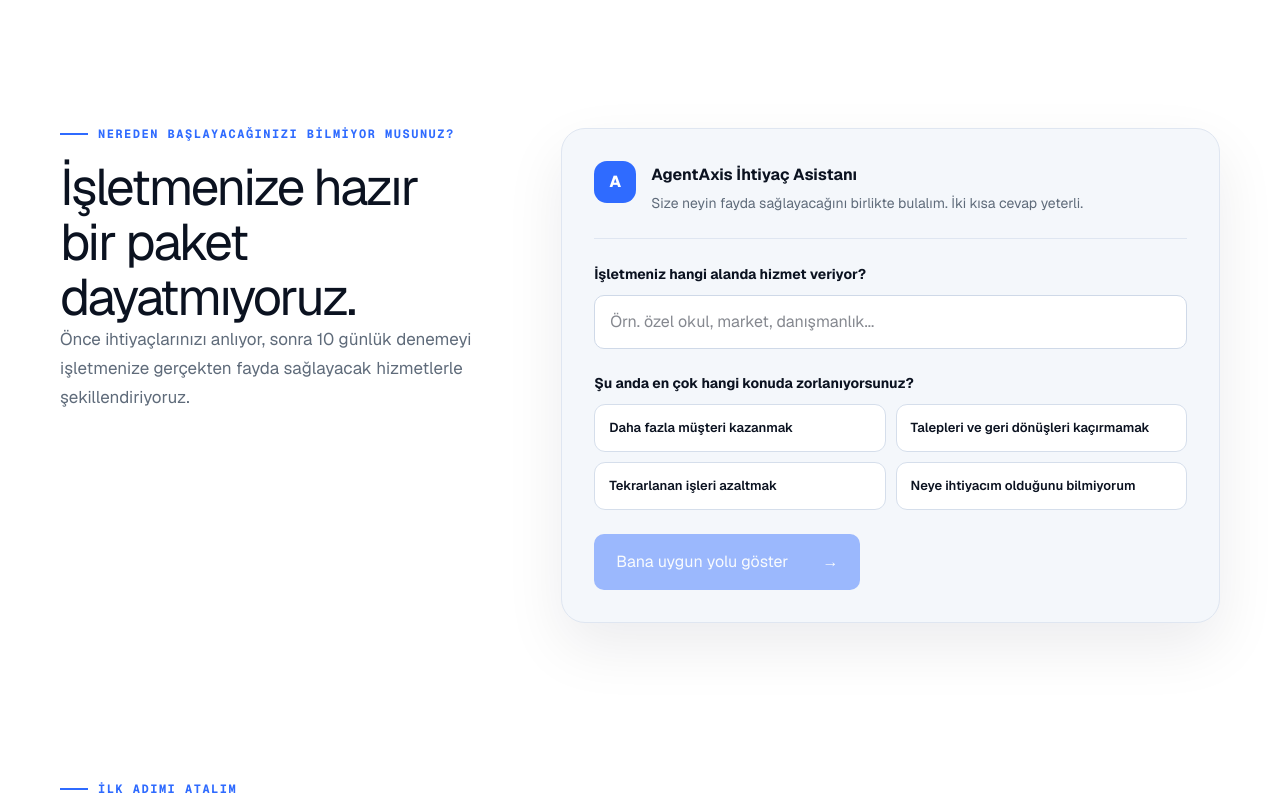
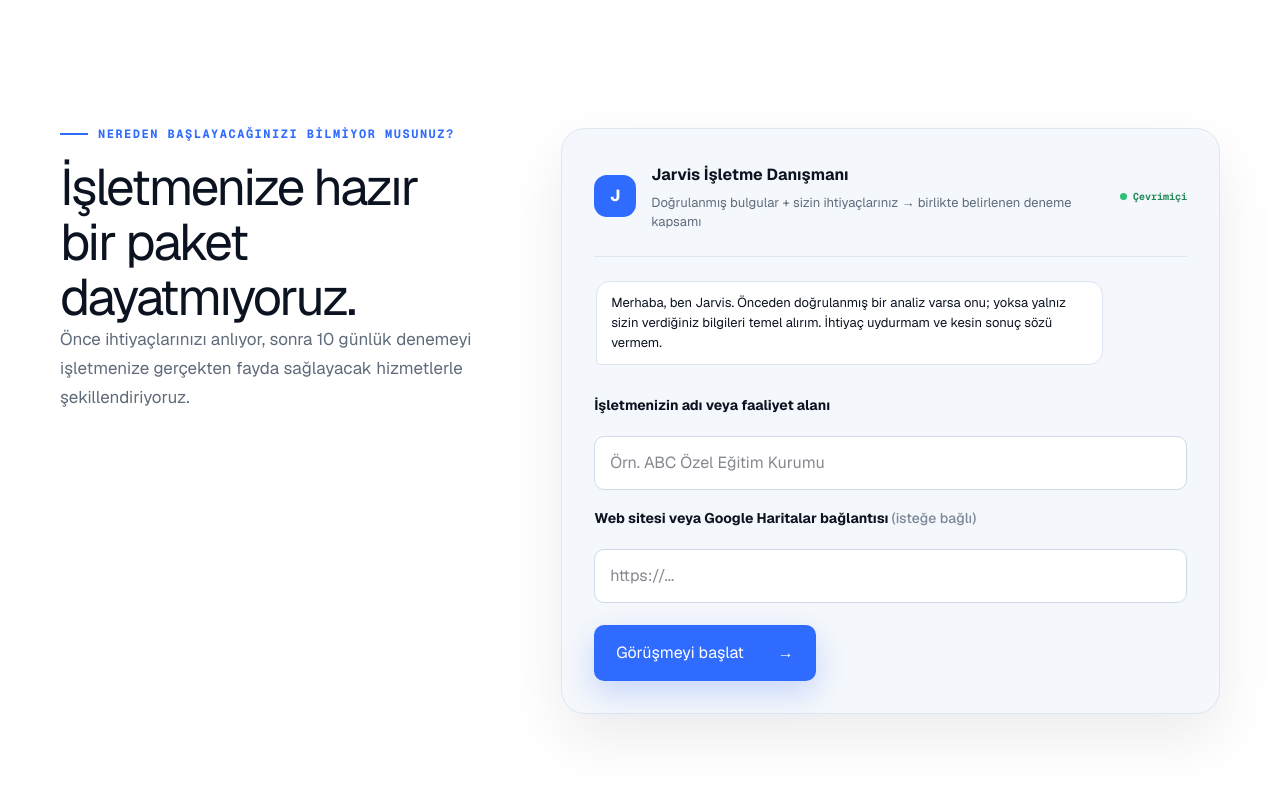
Before and after one commit to umutisbilen35-create/agentaxis-site, a Next.js app: page / in a window 1280 px wide. Shown: the part 2722-3520 px from the top of the page. Built offline with nearby package versions, Linux system fonts and the light colour scheme.

Commit message:
Build safe Jarvis consultation chat

```diff
--- a/app/NeedFinder.tsx
+++ b/app/NeedFinder.tsx
@@ -2,101 +2,147 @@
 
 import { useMemo, useState } from "react";
 
-const goals = [
-  { id: "customer", label: "Daha fazla müşteri kazanmak" },
-  { id: "follow", label: "Talepleri ve geri dönüşleri kaçırmamak" },
-  { id: "time", label: "Tekrarlanan işleri azaltmak" },
-  { id: "unknown", label: "Neye ihtiyacım olduğunu bilmiyorum" },
+type NeedId = "visibility" | "follow" | "automation" | "reactivation";
+type ChatItem = { role: "jarvis" | "user"; text: string };
+
+const needs: Array<{ id: NeedId; label: string }> = [
+  { id: "visibility", label: "Daha fazla müşteriye ulaşmak" },
+  { id: "follow", label: "Talepleri ve geri dönüşleri düzenlemek" },
+  { id: "automation", label: "Tekrarlanan işleri azaltmak" },
+  { id: "reactivation", label: "Eski müşterileri yeniden kazanmak" },
 ];
 
-const packages = {
-  customer: {
-    name: "Görünürlük Başlangıç Paketi",
-    text: "10 günlük denemede müşteri kaybettiğiniz noktaları bulur, ihtiyacınıza uygun görünürlük ve müşteri kazanma çalışmalarını birlikte yürütürüz.",
-    items: ["Dijital durum ve rakip analizi", "Müşteri kazanma fırsatları", "İhtiyaca göre 10 günlük uygulama"],
-  },
-  follow: {
-    name: "Müşteri Takip Paketi",
-    text: "10 günlük denemede gelen talepleri, geri dönüşleri ve müşteri takibini işletmenizin ihtiyacına göre düzenler ve çalıştırırız.",
-    items: ["Talep akışı analizi", "CRM ve takip düzeni", "Canlı kullanım, iyileştirme ve sonuç raporu"],
-  },
-  time: {
-    name: "Özel Otomasyon Paketi",
-    text: "Ekibinizin tekrar eden işlerini belirler, 10 gün içinde uygulanabilecek yararlı otomasyonları ihtiyacınıza göre kurup gerçek ortamda deneriz.",
-    items: ["İş akışı haritası", "Uygun otomasyonların kurulumu", "Test, ölçüm ve kullanım eğitimi"],
-  },
-  unknown: {
-    name: "Ücretsiz İhtiyaç Analizi",
-    text: "Kısa bir görüşmeyle mevcut düzeninizi inceler, 10 günlük denemede size gerçekten fayda sağlayacak hizmet kapsamını birlikte belirleriz.",
-    items: ["Kısa ihtiyaç görüşmesi", "Fayda ve öncelik tespiti", "Size özel deneme kapsamı"],
-  },
+const serviceMap: Record<NeedId, string[]> = {
+  visibility: ["Dijital durum ve rakip analizi", "Müşteri kazanma fırsatları", "Yerel görünürlük önerileri"],
+  follow: ["Talep ve geri dönüş düzeni", "Müşteri takip çalışma alanı", "Hatırlatma akışı"],
+  automation: ["Tekrarlanan işlerin haritası", "Uygun otomasyonların hazırlanması", "10 günlük kullanım ve iyileştirme"],
+  reactivation: ["Eski müşteri listesinin güvenli segmentasyonu", "İzin durumuna uygun geri kazanım planı", "Sonuç takibi"],
 };
+
+function jarvisReply(question: string) {
+  const q = question.toLocaleLowerCase("tr-TR");
+  if (/sms|whatsapp|mesaj/.test(q)) {
+    return "SMS veya WhatsApp zorunlu değildir. İsterseniz kendi sağlayıcınızı bağlayabilirsiniz. Bağlantı öncesinde kapsam, maliyet ve izinler açıkça gösterilir; şifrenizi istemeyiz.";
+  }
+  if (/fiyat|ücret|para|paket/.test(q)) {
+    return "10 günlük deneme ücretsizdir ve kendiliğinden ücretliye dönüşmez. Deneme sonunda yalnız kullandığınız hizmetlere göre açık bir aylık hizmet önerisi hazırlanır; kabul etmek zorunda değilsiniz.";
+  }
+  if (/güven|veri|şifre|kvkk|gizli/.test(q)) {
+    return "Önce herkese açık veriler ve sizin paylaştığınız bilgiler kullanılır. Gerekli olmayan erişim istenmez; parola alınmaz. Kişisel veri içeren bir çalışma varsa izin ve saklama koşulları başlamadan önce netleştirilir.";
+  }
+  if (/ne yap|nasıl|otomasyon|hizmet/.test(q)) {
+    return "Kesin öneri vermeden önce doğrulanmış işletme analizinizi ve sizin önceliklerinizi birlikte değerlendiririm. Gerçek ihtiyaç görmediğim bir hizmeti önermem; uygun olanları 10 günlük deneme kapsamına ekleriz.";
+  }
+  return "Bu konuda doğrulanmış işletme verisi olmadan kesin konuşmam doğru olmaz. Sorunuzu ön görüşme notuna ekleyebilirim; analiz tamamlandığında kanıta dayalı cevap ve uygun hizmet seçenekleri sunulur.";
+}
 
 export default function NeedFinder() {
   const [business, setBusiness] = useState("");
-  const [goal, setGoal] = useState<keyof typeof packages | "">("");
-  const [shown, setShown] = useState(false);
-  const result = goal ? packages[goal] : null;
+  const [website, setWebsite] = useState("");
+  const [selected, setSelected] = useState<NeedId[]>([]);
+  const [question, setQuestion] = useState("");
+  const [started, setStarted] = useState(false);
+  const [ready, setReady] = useState(false);
+  const [chat, setChat] = useState<ChatItem[]>([
+    { role: "jarvis", text: "Merhaba, ben Jarvis. Önceden doğrulanmış bir analiz varsa onu; yoksa yalnız sizin verdiğiniz bilgileri temel alırım. İhtiyaç uydurmam ve kesin sonuç sözü vermem." },
+  ]);
+
+  const services = useMemo(
+    () => Array.from(new Set(selected.flatMap((need) => serviceMap[need]))),
+    [selected],
+  );
+
   const mailHref = useMemo(() => {
-    const subject = encodeURIComponent("AgentAxis Labs ihtiyaç analizi");
+    const subject = encodeURIComponent("AgentAxis Labs — 10 günlük deneme görüşmesi");
+    const needsText = selected.map((id) => needs.find((item) => item.id === id)?.label).filter(Boolean).join(", ");
+    const questions = chat.filter((item) => item.role === "user").map((item) => item.text).join(" | ");
     const body = encodeURIComponent(
-      `Merhaba, işletme türüm: ${business || "Belirtilmedi"}. Önceliğim: ${goals.find((item) => item.id === goal)?.label || "Belirtilmedi"}. Kısa bir ihtiyaç analizi rica ediyorum.`,
+      `İşletme: ${business}\nWeb sitesi/harita: ${website || "Belirtilmedi"}\nİlgilenilen alanlar: ${needsText || "Görüşmede belirlenecek"}\nSorular/notlar: ${questions || "Yok"}\n\n10 günlük ücretsiz deneme için doğrulanmış analiz ve görüşme rica ediyorum.`,
     );
     return `mailto:umutisbilen35@gmail.com?subject=${subject}&body=${body}`;
-  }, [business, goal]);
+  }, [business, website, selected, chat]);
 
-  function submit(event: React.FormEvent) {
+  function start(event: React.FormEvent) {
     event.preventDefault();
-    if (goal) setShown(true);
+    if (!business.trim()) return;
+    setStarted(true);
+    setChat((items) => [
+      ...items,
+      { role: "user", text: `${business.trim()} için görüşmek istiyorum.${website.trim() ? ` Bağlantı: ${website.trim()}` : ""}` },
+      { role: "jarvis", text: "Teşekkür ederim. Birden fazla alan seçebilirsiniz. Seçimleriniz yalnız ön görüşme içindir; gerçek öneri doğrulanmış analizden sonra netleşir." },
+    ]);
+  }
+
+  function toggleNeed(id: NeedId) {
+    setSelected((items) => items.includes(id) ? items.filter((item) => item !== id) : [...items, id]);
+    setReady(false);
+  }
+
+  function buildScope() {
+    if (!selected.length) return;
+    setReady(true);
+    const labels = selected.map((id) => needs.find((item) => item.id === id)?.label).filter(Boolean).join(", ");
+    setChat((items) => [...items, { role: "user", text: labels }, { role: "jarvis", text: "Bu alanları birlikte değerlendirebiliriz. Aşağıda bir ön kapsam oluşturdum; işletme analizi bir ihtiyacı doğrulamazsa o hizmet çıkarılır, gerçek bir ihtiyaç bulunursa eklenebilir." }]);
+  }
+
+  function ask(event: React.FormEvent) {
+    event.preventDefault();
+    const clean = question.trim();
+    if (!clean) return;
+    setChat((items) => [...items, { role: "user", text: clean }, { role: "jarvis", text: jarvisReply(clean) }]);
+    setQuestion("");
   }
 
   return (
     <div className="needAssistant">
       <div className="chatIntro">
-        <span className="botDot" aria-hidden="true">A</span>
-        <div>
-          <strong>AgentAxis İhtiyaç Asistanı</strong>
-          <p>Size neyin fayda sağlayacağını birlikte bulalım. İki kısa cevap yeterli.</p>
-        </div>
+        <span className="botDot" aria-hidden="true">J</span>
+        <div><strong>Jarvis İşletme Danışmanı</strong><p>Doğrulanmış bulgular + sizin ihtiyaçlarınız → birlikte belirlenen deneme kapsamı</p></div>
+        <i>Çevrimiçi</i>
       </div>
 
-      <form onSubmit={submit}>
-        <label htmlFor="business">İşletmeniz hangi alanda hizmet veriyor?</label>
-        <input
-          id="business"
-          value={business}
-          onChange={(event) => setBusiness(event.target.value)}
-          placeholder="Örn. özel okul, market, danışmanlık..."
-        />
+      <div className="chatStream" aria-live="polite">
+        {chat.map((item, index) => <p className={item.role} key={`${item.role}-${index}`}>{item.text}</p>)}
+      </div>
 
-        <fieldset>
-          <legend>Şu anda en çok hangi konuda zorlanıyorsunuz?</legend>
+      {!started ? (
+        <form className="businessForm" onSubmit={start}>
+          <label htmlFor="business">İşletmenizin adı veya faaliyet alanı</label>
+          <input id="business" value={business} onChange={(e) => setBusiness(e.target.value)} placeholder="Örn. ABC Özel Eğitim Kurumu" required />
+          <label htmlFor="website">Web sitesi veya Google Haritalar bağlantısı <span>(isteğe bağlı)</span></label>
+          <input id="website" value={website} onChange={(e) => setWebsite(e.target.value)} placeholder="https://..." />
+          <button className="primary finderButton" type="submit">Görüşmeyi başlat <span>→</span></button>
+        </form>
+      ) : (
+        <>
+          <fieldset className="needChoices">
+            <legend>Görüşmek istediğiniz alanlar</legend>
             <div className="goalGrid">
-            {goals.map((item) => (
-              <label className={goal === item.id ? "selected" : ""} key={item.id}>
-                <input
-                  type="radio"
-                  name="goal"
-                  value={item.id}
-                  checked={goal === item.id}
-                  onChange={() => { setGoal(item.id as keyof typeof packages); setShown(false); }}
-                />
+              {needs.map((item) => (
+                <label className={selected.includes(item.id) ? "selected" : ""} key={item.id}>
+                  <input type="checkbox" checked={selected.includes(item.id)} onChange={() => toggleNeed(item.id)} />
                   {item.label}
                 </label>
               ))}
             </div>
+            <button className="primary finderButton" type="button" disabled={!selected.length} onClick={buildScope}>Ön kapsamı oluştur <span>→</span></button>
           </fieldset>
-        <button className="primary finderButton" type="submit" disabled={!goal}>Bana uygun yolu göster <span>→</span></button>
+
+          <form className="askForm" onSubmit={ask}>
+            <label htmlFor="question">Jarvis’e hizmetler, güvenlik veya deneme hakkında sorun</label>
+            <div><input id="question" value={question} onChange={(e) => setQuestion(e.target.value)} placeholder="Örn. SMS kullanmak zorunda mıyım?" /><button type="submit" disabled={!question.trim()} aria-label="Soruyu gönder">↑</button></div>
           </form>
+        </>
+      )}
 
-      {shown && result && (
+      {ready && (
         <div className="recommendation" aria-live="polite">
-          <small>SİZE UYGUN BAŞLANGIÇ</small>
-          <h3>{result.name}</h3>
-          <p>{result.text}</p>
-          <ul>{result.items.map((item) => <li key={item}>✓ {item}</li>)}</ul>
-          <a className="primary" href={mailHref}>Ücretsiz görüşme iste <span>→</span></a>
-          <em>Pilot otomatik olarak ücretliye dönüşmez. 10. günün sonunda sonuçlar birlikte değerlendirilir; devam kararı size aittir.</em>
+          <small>10 GÜNLÜK DENEME — ÖN KAPSAM</small>
+          <h3>{business} için birlikte değerlendirilecek hizmetler</h3>
+          <ul>{services.map((item) => <li key={item}>✓ {item}</li>)}</ul>
+          <p className="scopeRule">Bu liste kesin satış teklifi değildir. Jarvis önce gerçek analiz bulgularını sizin söylediklerinizle uzlaştırır; gereksiz hizmeti çıkarır, doğrulanan ihtiyaca uygun hizmeti ekler.</p>
+          <a className="primary" href={mailHref}>Ücretsiz görüşme talebi gönder <span>→</span></a>
+          <em>Deneme her işletmeye bir kez sunulur, otomatik ücretliye dönüşmez ve SMS tamamen isteğe bağlıdır.</em>
         </div>
       )}
     </div>
--- a/app/globals.css
+++ b/app/globals.css
@@ -44,8 +44,12 @@
 .finderSection { padding-block:130px 20px; display:grid; grid-template-columns:.78fr 1.22fr; gap:80px; align-items:start; }
 .finderCopy { position:sticky; top:40px; }.finderCopy h2 { font-size:clamp(36px,4vw,54px); line-height:1.08; letter-spacing:-2.4px; margin:0; }.finderCopy>p:last-child { color:var(--muted); font-size:17px; line-height:1.7; max-width:500px; }
 .needAssistant { background:var(--soft); border:1px solid var(--line); border-radius:24px; padding:32px; box-shadow:0 24px 60px rgba(11,18,32,.08); }
-.chatIntro { display:flex; gap:15px; padding-bottom:24px; border-bottom:1px solid var(--line); }.chatIntro .botDot { flex:0 0 auto; width:42px; height:42px; border-radius:13px; display:grid; place-items:center; background:var(--blue); color:#fff; font-weight:800; }.chatIntro strong { display:block; margin:2px 0 6px; }.chatIntro p { color:var(--muted); margin:0; font-size:14px; line-height:1.5; }
+.chatIntro { display:flex; gap:15px; align-items:center; padding-bottom:24px; border-bottom:1px solid var(--line); }.chatIntro .botDot { flex:0 0 auto; width:42px; height:42px; border-radius:13px; display:grid; place-items:center; background:var(--blue); color:#fff; font-weight:800; }.chatIntro strong { display:block; margin:2px 0 6px; }.chatIntro p { color:var(--muted); margin:0; font-size:13px; line-height:1.5; }.chatIntro i { margin-left:auto; color:#238a57; font:700 10px var(--font-geist-mono); font-style:normal; white-space:nowrap; }.chatIntro i:before { content:""; display:inline-block; width:7px; height:7px; background:#2dbf73; border-radius:50%; margin-right:6px; }
+.chatStream { max-height:280px; overflow:auto; display:flex; flex-direction:column; gap:10px; padding:24px 2px 5px; scrollbar-width:thin; }.chatStream p { width:fit-content; max-width:86%; margin:0; padding:11px 14px; border-radius:14px; font-size:13px; line-height:1.55; }.chatStream .jarvis { background:#fff; border:1px solid #dce4ef; border-bottom-left-radius:4px; }.chatStream .user { background:var(--blue); color:#fff; margin-left:auto; border-bottom-right-radius:4px; }
 .needAssistant form { padding-top:25px; }.needAssistant form>label,.needAssistant legend { display:block; font-weight:700; font-size:14px; margin-bottom:10px; }.needAssistant input[type="text"],.needAssistant form>input { width:100%; border:1px solid #cfd9e8; background:#fff; border-radius:10px; padding:14px 15px; font:inherit; outline:none; }.needAssistant input:focus { border-color:var(--blue); box-shadow:0 0 0 3px rgba(47,107,255,.12); }.needAssistant fieldset { border:0; padding:0; margin:24px 0; }.goalGrid { display:grid; grid-template-columns:1fr 1fr; gap:10px; }.goalGrid label { position:relative; border:1px solid #d5deeb; background:#fff; border-radius:11px; padding:14px; font-size:13px; font-weight:600; cursor:pointer; line-height:1.4; }.goalGrid label.selected { border-color:var(--blue); color:#174fcf; background:#f4f7ff; }.goalGrid input { position:absolute; opacity:0; pointer-events:none; }.finderButton { border:0; cursor:pointer; font:inherit; }.finderButton:disabled { opacity:.45; cursor:not-allowed; box-shadow:none; }
+.businessForm { display:grid; gap:10px; }.businessForm label:not(:first-child) { margin-top:8px; }.businessForm label span { color:#7c8796; font-weight:500; }.businessForm .finderButton { margin-top:12px; justify-self:start; }
+.needChoices { border-top:1px solid var(--line)!important; padding-top:24px!important; }.needChoices .finderButton { margin-top:18px; }
+.askForm { border-top:1px solid var(--line); }.askForm>div { display:flex; background:#fff; border:1px solid #cfd9e8; border-radius:12px; overflow:hidden; }.askForm>div:focus-within { border-color:var(--blue); box-shadow:0 0 0 3px rgba(47,107,255,.12); }.askForm>div input { border:0!important; box-shadow:none!important; }.askForm button { flex:0 0 42px; border:0; background:var(--blue); color:#fff; margin:5px; border-radius:8px; cursor:pointer; font-size:20px; }.askForm button:disabled { opacity:.4; cursor:not-allowed; }.scopeRule { background:#f5f7fb; border-left:3px solid var(--blue); padding:12px 14px; border-radius:4px; font-size:12px!important; }
 .recommendation { margin-top:28px; background:#fff; border:1px solid #cbd8ff; border-radius:17px; padding:26px; animation:rise .25s ease-out; }.recommendation small { color:var(--blue); font:700 11px var(--font-geist-mono); letter-spacing:1px; }.recommendation h3 { font-size:27px; margin:8px 0 10px; letter-spacing:-.8px; }.recommendation p { color:var(--muted); line-height:1.6; }.recommendation ul { list-style:none; padding:0; margin:18px 0 24px; display:grid; gap:9px; font-size:14px; }.recommendation li { color:#344154; }.recommendation em { display:block; color:#778291; font-size:11px; line-height:1.5; font-style:normal; margin-top:16px; }.recommendation .primary { font-size:14px; }
 @keyframes rise { from { opacity:0; transform:translateY(8px); } }
 .contact { padding-block:140px; display:flex; justify-content:space-between; align-items:end; gap:70px; }.contact h2 { max-width:760px; }.contact .primary { min-width:190px; }
```
Also changed, not shown: 1 other file (tests, documents, lock files or other folders). Lines whose indentation alone changed are shown as unchanged.
